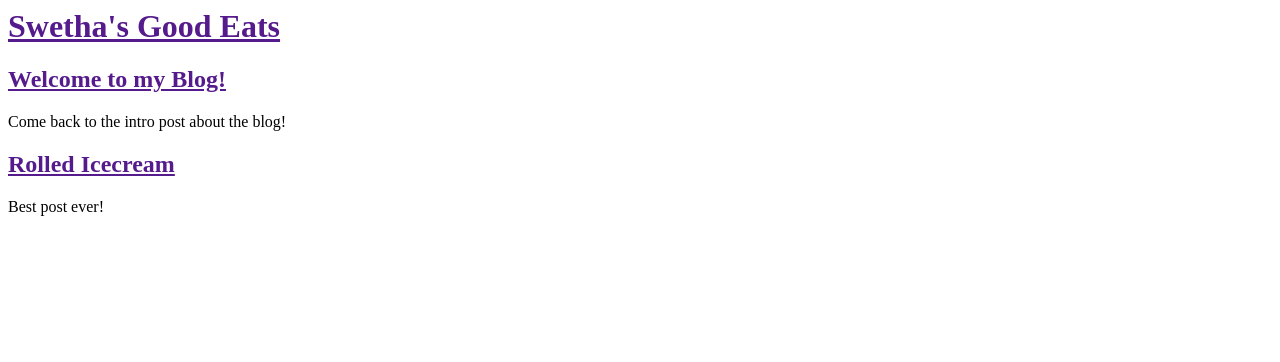
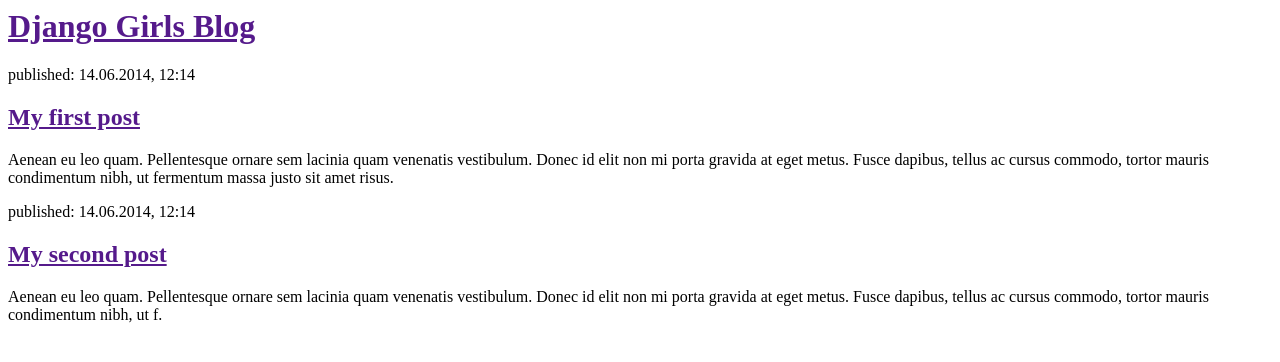
Before and after one commit to swedaz/my-first-blog, a Django app: page / in a window 1280 px wide. Shown: the top 362 px of the page. Run offline with Django 3.2, Linux system fonts and the light colour scheme.

Commit message:
changes made to html

```diff
--- a/blog/templates/blog/post_list.html
+++ b/blog/templates/blog/post_list.html
@@ -1,19 +1,22 @@
 <html>
     <head>
-        <title>Swetha's Good Eats</title>
+        <title>Django Girls blog</title>
     </head>
     <body>
-      <div>
-        <h1><a href="">Swetha's Good Eats</a></h1>
-      </div>
+        <div>
+            <h1><a href="">Django Girls Blog</a></h1>
+        </div>
 
-      <div>
-        <h2><a href="">Welcome to my Blog!</a></h2>
-        <p>Come back to the intro post about the blog!</p>
-      </div>
+        <div>
+            <p>published: 14.06.2014, 12:14</p>
+            <h2><a href="">My first post</a></h2>
+            <p>Aenean eu leo quam. Pellentesque ornare sem lacinia quam venenatis vestibulum. Donec id elit non mi porta gravida at eget metus. Fusce dapibus, tellus ac cursus commodo, tortor mauris condimentum nibh, ut fermentum massa justo sit amet risus.</p>
+        </div>
 
-      <div>
-        <h2><a href="">Rolled Icecream</a></h2>
-        <p>Best post ever!</p>
+        <div>
+            <p>published: 14.06.2014, 12:14</p>
+            <h2><a href="">My second post</a></h2>
+            <p>Aenean eu leo quam. Pellentesque ornare sem lacinia quam venenatis vestibulum. Donec id elit non mi porta gravida at eget metus. Fusce dapibus, tellus ac cursus commodo, tortor mauris condimentum nibh, ut f.</p>
+        </div>
     </body>
 </html>
```
Also changed, not shown: 1 other file.
